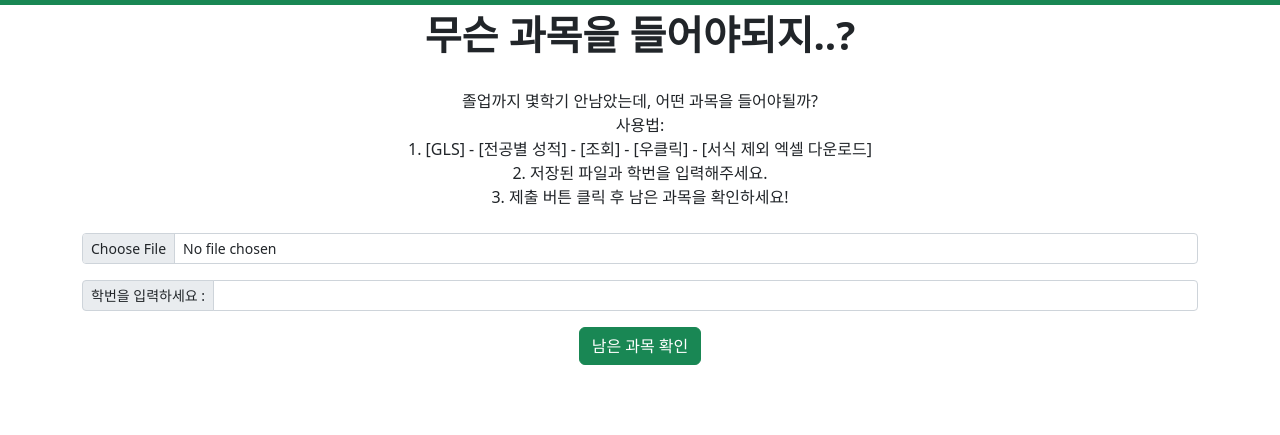
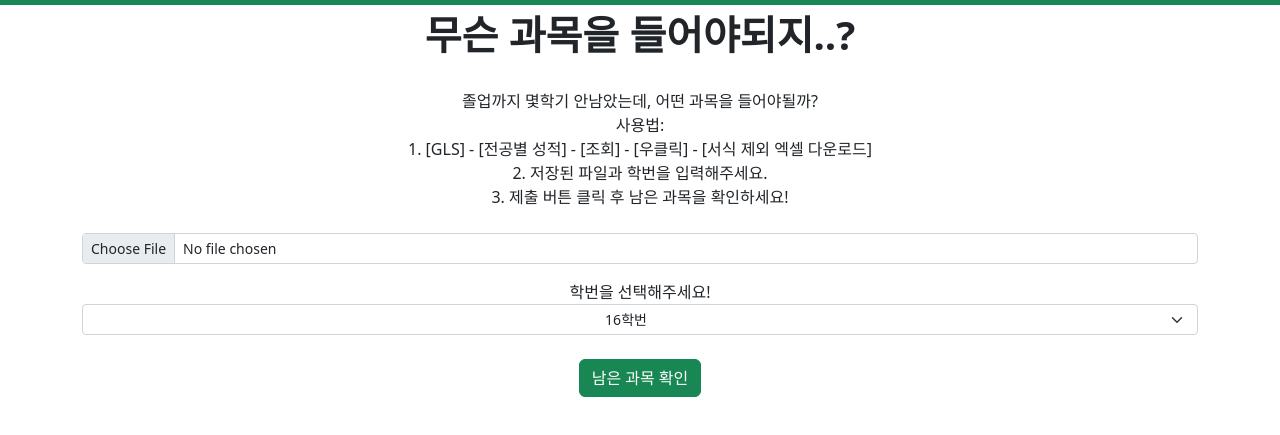
Before and after one commit to w00shh/graduate_skku_ossp, a website: page index.html in a window 1280 px wide. Shown: the part 51-486 px from the top of the page. Drawn offline with nearby package versions, Linux system fonts and the light colour scheme.

Commit message:
input to form-select

```diff
--- a/index.html
+++ b/index.html
@@ -44,7 +44,11 @@
               <a class="nav-link" href="./aboutus.html">About Us</a>
             </li>
             <li class="nav-item">
-              <a class="nav-link" href="https://github.com/W00SHH/W00SHH.github.io">Github</a>
+              <a
+                class="nav-link"
+                href="https://github.com/W00SHH/W00SHH.github.io"
+                >Github</a
+              >
             </li>
           </ul>
         </div>
@@ -53,7 +57,7 @@
 
     <div class="container text-center">
       <header class="fs-1 fw-bold">무슨 과목을 들어야되지..?</header>
-      <br>
+      <br />
       <article>
         졸업까지 몇학기 안남았는데, 어떤 과목을 들어야될까?
         <br />
@@ -76,20 +80,20 @@
           type="file"
           onchange="excelExport(event)" />
       </div>
+      학번을 선택해주세요!
+      <select
+        class="form-select form-select-sm"
+        aria-label=".form-select-sm example" id="ID_input">
+        <option value="2016" class="text-center">16학번</option>
+        <option value="2017" class="text-center">17학번</option>
+        <option value="2018" class="text-center">18학번</option>
+        <option value="2019" class="text-center">19학번</option>
+        <option value="2020" class="text-center">20학번</option>
+        <option value="2021" class="text-center">21학번</option>
+        <option value="2022" class="text-center">22학번</option>
+      </select>
+      <br />
 
-      <div class="input-group input-group-sm mb-3">
-        <span class="input-group-text" id="inputGroup-sizing-sm"
-          >학번을 입력하세요 :</span
-        >
-        <input
-          type="text"
-          class="form-control"
-          aria-label="Sizing example input"
-          aria-describedby="inputGroup-sizing-sm"
-          id="ID_input" />
-      </div>
-
-      <!--임시로 버튼에 anchor 지정하였음.-->
       <button
         type="submit"
         class="btn btn-success mb-2"
```
